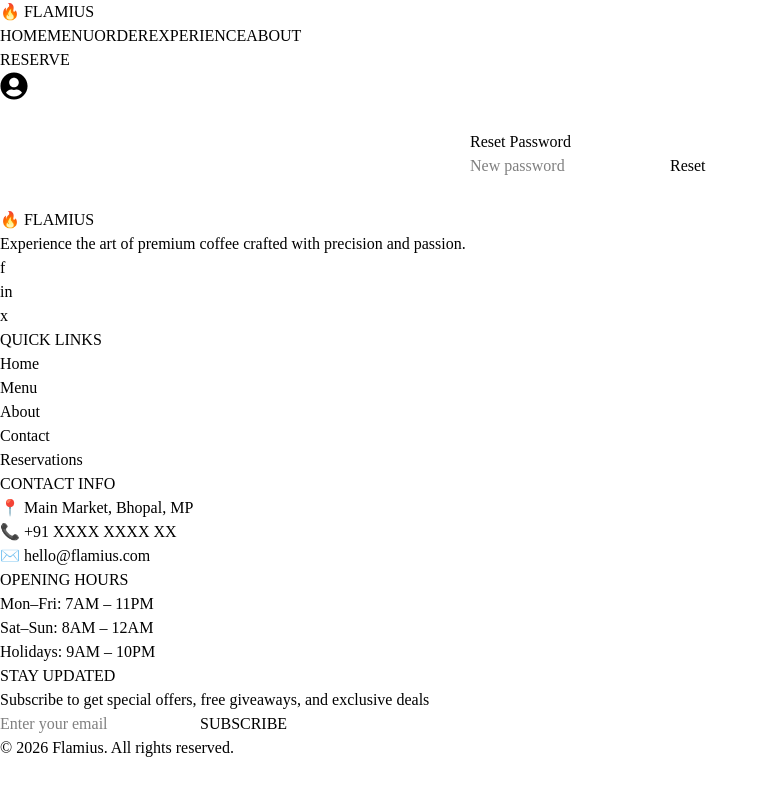
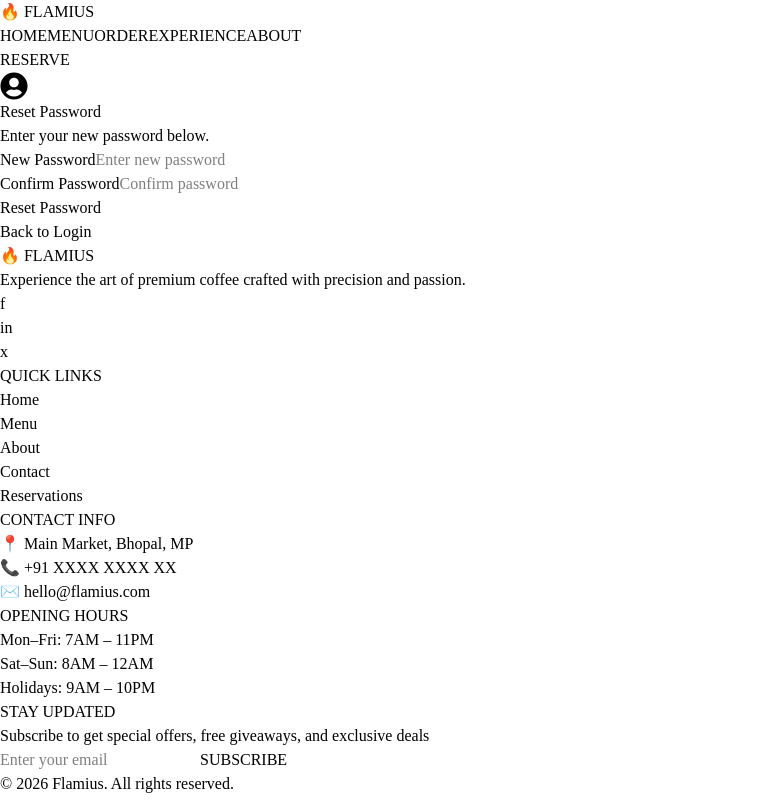
Before and after one commit to Nisita-Chandel/Flamius_project, a React app in the folder frontend/: page /reset-password/1 in a window 1280 px wide. Shown: the whole page, without its empty margins (0-767 px from the left). Built offline with nearby package versions, Linux system fonts and the light colour scheme; the HTML template or start-up script is replaced by a standard one.

Commit message:
updated code

```diff
--- a/frontend/src/pages/ResetPassword.jsx
+++ b/frontend/src/pages/ResetPassword.jsx
@@ -5,38 +5,130 @@
 const ResetPassword = () => {
   const { token } = useParams();
   const navigate = useNavigate();
+
   const [password, setPassword] = useState("");
+  const [confirmPassword, setConfirmPassword] = useState("");
   const [message, setMessage] = useState("");
+  const [loading, setLoading] = useState(false);
 
   const submitHandler = async (e) => {
     e.preventDefault();
+
+    if (password !== confirmPassword) {
+      return setMessage("Passwords do not match");
+    }
+
+    if (password.length < 6) {
+      return setMessage("Password must be at least 6 characters");
+    }
+
     try {
-      const { data } = await API.post(`/auth/reset-password/${token}`, {
+      setLoading(true);
+
+      const { data } = await API.post(
+        `/auth/reset-password/${token}`,
+        {
           password,
-      });
+        }
+      );
+
       setMessage(data.message);
-      setTimeout(() => navigate("/login"), 2000);
-    } catch {
-      setMessage("Invalid or expired link");
+
+      setTimeout(() => {
+        navigate("/login");
+      }, 2000);
+    } catch (error) {
+      setMessage(
+        error?.response?.data?.message ||
+          "Invalid or expired reset link"
+      );
+    } finally {
+      setLoading(false);
     }
   };
 
   return (
-    <div style={{ maxWidth: "400px", margin: "auto", padding: "30px" }}>
-      <h2>Reset Password</h2>
+    <div className="min-h-screen bg-[#111b21] flex items-center justify-center px-4">
+      <div className="w-full max-w-md bg-[#202c33] rounded-2xl shadow-2xl p-8">
 
-      <form onSubmit={submitHandler}>
+        <h2 className="text-3xl font-bold text-white text-center mb-2">
+          Reset Password
+        </h2>
+
+        <p className="text-gray-400 text-center mb-8">
+          Enter your new password below.
+        </p>
+
+        <form
+          onSubmit={submitHandler}
+          className="space-y-5"
+        >
+          <div>
+            <label className="block text-gray-300 mb-2">
+              New Password
+            </label>
+
             <input
               type="password"
-          placeholder="New password"
+              placeholder="Enter new password"
               value={password}
               required
-          onChange={(e) => setPassword(e.target.value)}
+              onChange={(e) =>
+                setPassword(e.target.value)
+              }
+              className="w-full bg-[#111b21] border border-[#2a3942] text-white px-4 py-3 rounded-lg outline-none focus:border-green-500"
             />
-        <button>Reset</button>
+          </div>
+
+          <div>
+            <label className="block text-gray-300 mb-2">
+              Confirm Password
+            </label>
+
+            <input
+              type="password"
+              placeholder="Confirm password"
+              value={confirmPassword}
+              required
+              onChange={(e) =>
+                setConfirmPassword(e.target.value)
+              }
+              className="w-full bg-[#111b21] border border-[#2a3942] text-white px-4 py-3 rounded-lg outline-none focus:border-green-500"
+            />
+          </div>
+
+          {message && (
+            <div
+              className={`text-center text-sm font-medium ${
+                message.toLowerCase().includes("success") ||
+                message.toLowerCase().includes("reset")
+                  ? "text-green-400"
+                  : "text-red-400"
+              }`}
+            >
+              {message}
+            </div>
+          )}
+
+          <button
+            type="submit"
+            disabled={loading}
+            className="w-full bg-green-500 hover:bg-green-600 transition text-white py-3 rounded-lg font-semibold disabled:opacity-60"
+          >
+            {loading ? "Resetting..." : "Reset Password"}
+          </button>
         </form>
 
-      {message && <p>{message}</p>}
+        <div className="mt-6 text-center">
+          <button
+            onClick={() => navigate("/login")}
+            className="text-green-400 hover:underline"
+          >
+            Back to Login
+          </button>
+        </div>
+
+      </div>
     </div>
   );
 };
```
Lines whose indentation alone changed are shown as unchanged.
